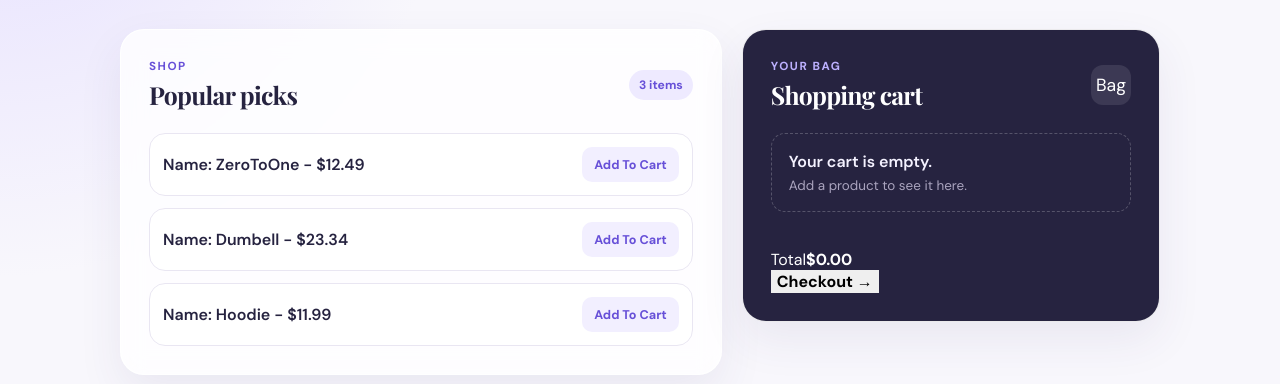
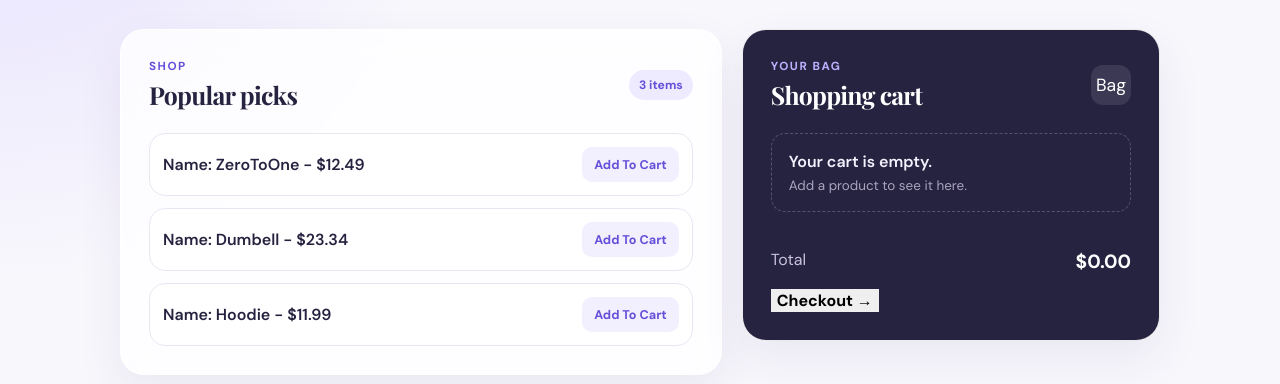
Before and after one commit to Sekiro-Ashina/Ecommerce_productListing_addToCart, a plain HTML site: page index.html in a window 1280 px wide. Shown: the part 176-560 px from the top of the page. Drawn offline with nearby package versions, Linux system fonts and the light colour scheme.

Commit message:
total row

```diff
--- a/style.css
+++ b/style.css
@@ -179,3 +179,13 @@ button {
 #cart-total {
   margin-top: 20px;
 }
+.total-row {
+  display: flex;
+  justify-content: space-between;
+  margin-bottom: 15px;
+  color: #c8c2dd;
+}
+.total-row strong {
+  color: #fff;
+  font-size: 1.2rem;
+}
```
